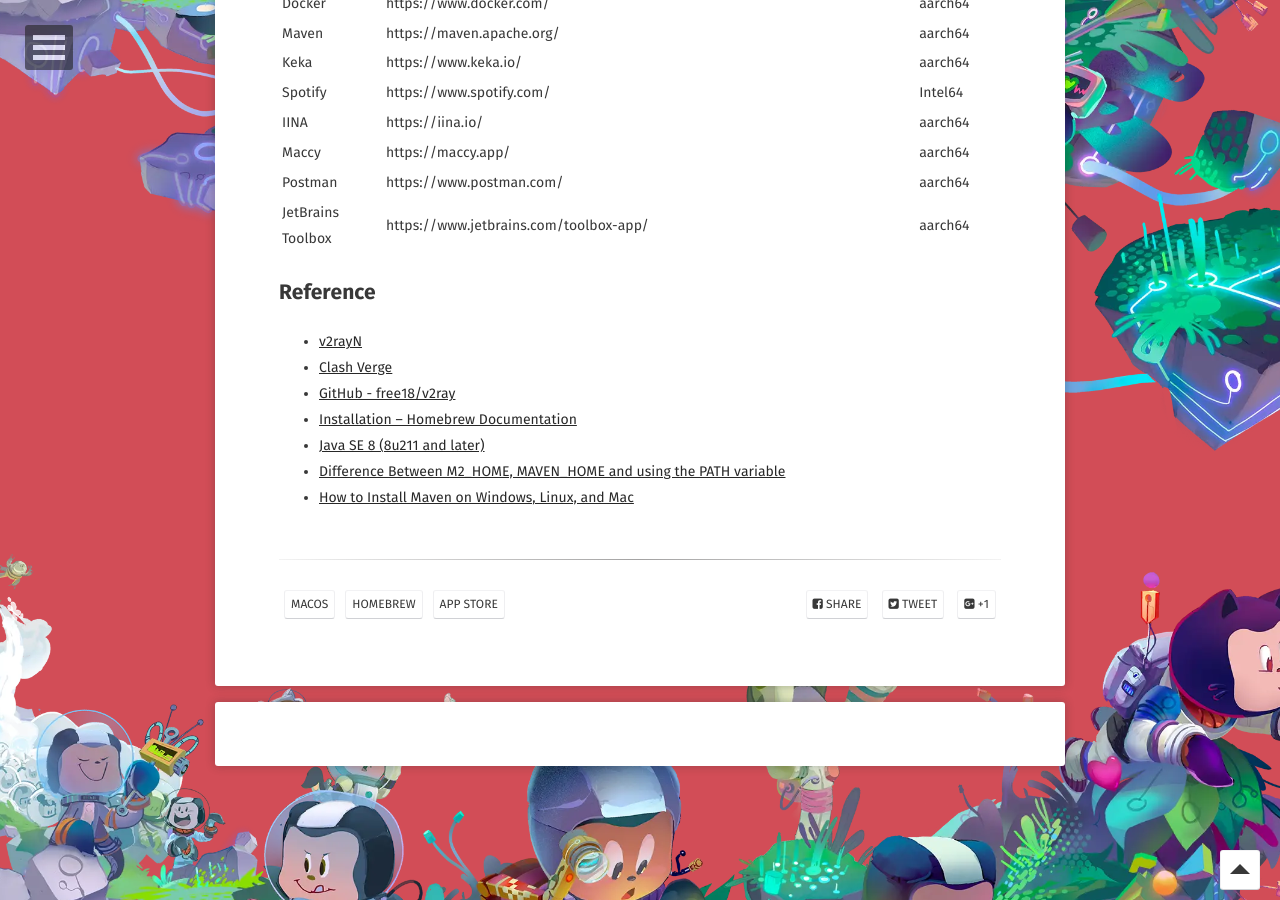
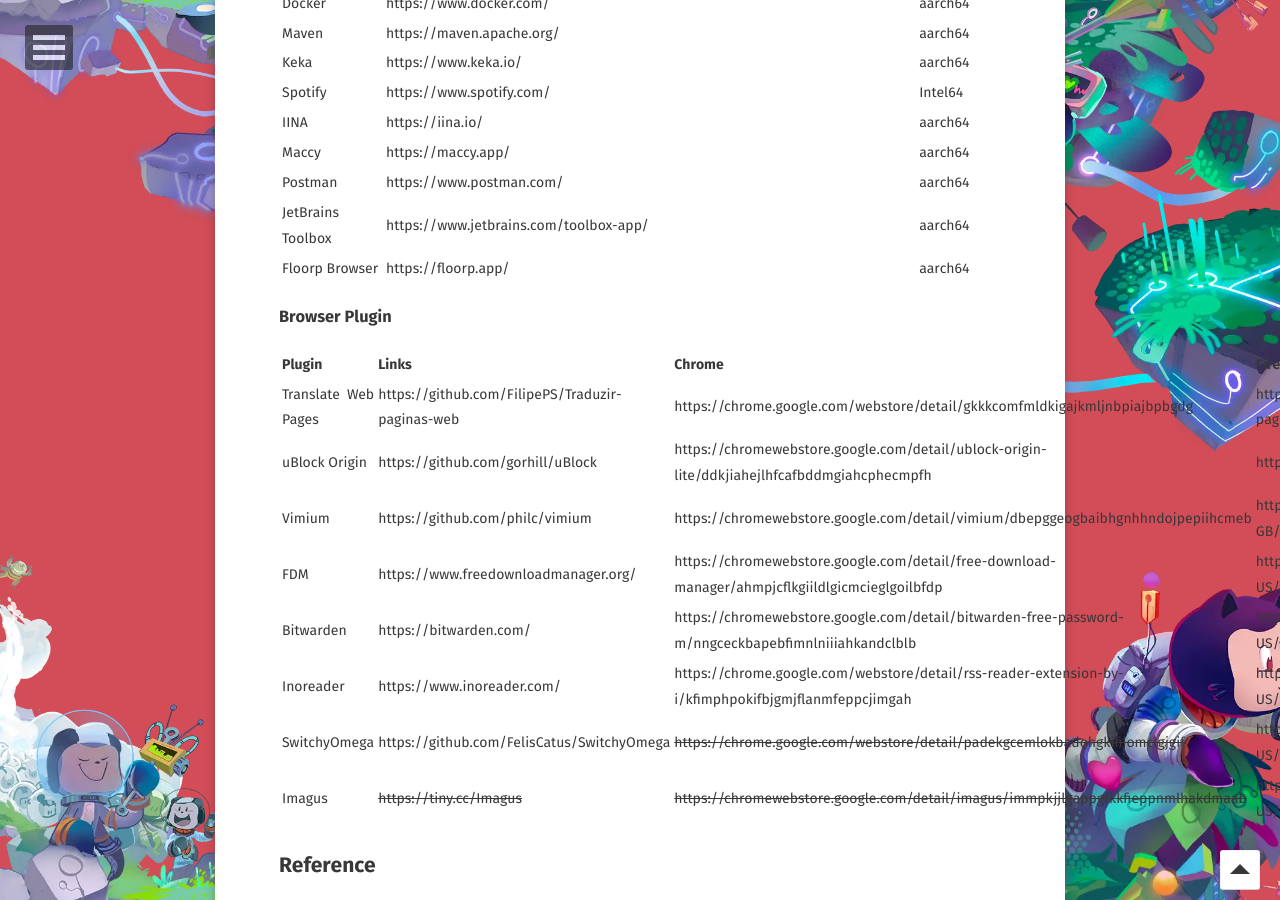
Before and after one commit to WebPavel/WebPavel.github.io, a Jekyll site: the page built from _posts/2026-03-24-macOS-personal-configuration.md, in a window 1280 px wide and 900 px high, scrolled down 4038 px. Built offline with Jekyll 4.4.1, drawn with Linux system fonts in a browser that asks for light colours; some web fonts are replaced; comment, search, counter and statistics services are not loaded.

Commit message:
feat: update the list of browser plugins for macOS personal configuration

```diff
--- a/_posts/2026-03-24-macOS-personal-configuration.md
+++ b/_posts/2026-03-24-macOS-personal-configuration.md
@@ -143,6 +143,20 @@
 | Maccy              | https://maccy.app/                                                                       | aarch64      |
 | Postman            | https://www.postman.com/                                                                 | aarch64      |
 | JetBrains Toolbox  | https://www.jetbrains.com/toolbox-app/                                                   | aarch64      |
+| Floorp Browser     | https://floorp.app/                                                                      | aarch64      |
+
+### Browser Plugin
+
+| Plugin              | Links                                            | Chrome                                                                                               | Firefox                                                                        |
+|---------------------|--------------------------------------------------|------------------------------------------------------------------------------------------------------|--------------------------------------------------------------------------------|
+| Translate Web Pages | https://github.com/FilipePS/Traduzir-paginas-web | https://chrome.google.com/webstore/detail/gkkkcomfmldkigajkmljnbpiajbpbgdg                           | https://addons.mozilla.org/firefox/addon/traduzir-paginas-web/                 |
+| uBlock Origin       | https://github.com/gorhill/uBlock                | https://chromewebstore.google.com/detail/ublock-origin-lite/ddkjiahejlhfcafbddmgiahcphecmpfh         | https://addons.mozilla.org/addon/ublock-origin/                                |
+| Vimium              | https://github.com/philc/vimium                  | https://chromewebstore.google.com/detail/vimium/dbepggeogbaibhgnhhndojpepiihcmeb                     | https://addons.mozilla.org/en-GB/firefox/addon/vimium-ff/                      |
+| FDM                 | https://www.freedownloadmanager.org/             | https://chromewebstore.google.com/detail/free-download-manager/ahmpjcflkgiildlgicmcieglgoilbfdp      | https://addons.mozilla.org/en-US/firefox/addon/free-download-manager-addon/    |
+| Bitwarden           | https://bitwarden.com/                           | https://chromewebstore.google.com/detail/bitwarden-free-password-m/nngceckbapebfimnlniiiahkandclblb  | https://addons.mozilla.org/en-US/firefox/addon/bitwarden-password-manager/     |
+| Inoreader           | https://www.inoreader.com/                       | https://chrome.google.com/webstore/detail/rss-reader-extension-by-i/kfimphpokifbjgmjflanmfeppcjimgah | https://addons.mozilla.org/en-US/firefox/addon/rss-reader-extension-inoreader/ |
+| SwitchyOmega        | https://github.com/FelisCatus/SwitchyOmega       | ~~https://chrome.google.com/webstore/detail/padekgcemlokbadohgkifijomclgjgif~~                       | https://addons.mozilla.org/en-US/firefox/addon/switchyomega/                   |
+| Imagus              | ~~https://tiny.cc/Imagus~~                       | ~~https://chromewebstore.google.com/detail/imagus/immpkjjlgappgfkkfieppnmlhakdmaab~~                 | https://addons.mozilla.org/en-US/firefox/addon/imagus/                         |
 
 
 ## Reference
```
